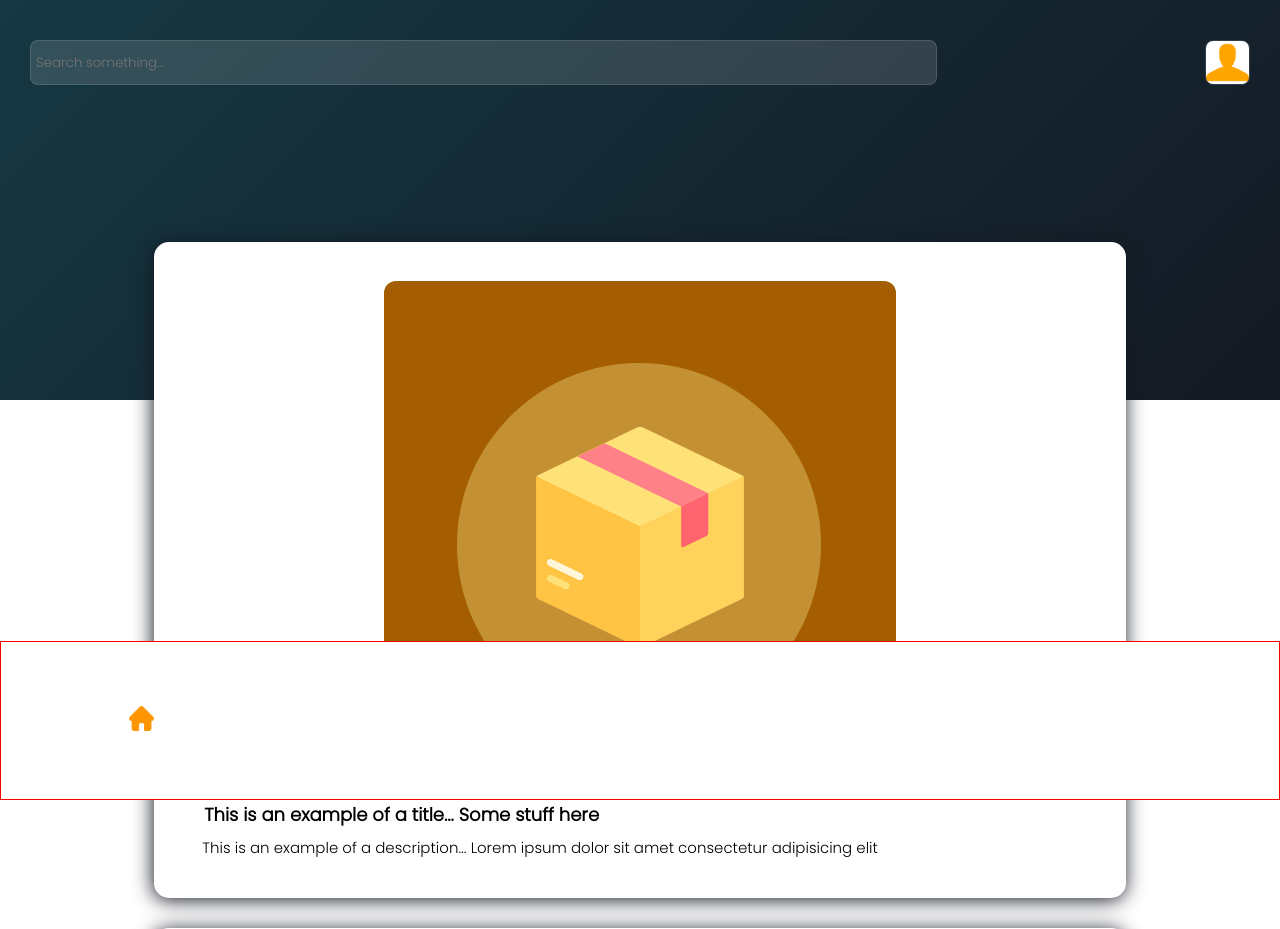
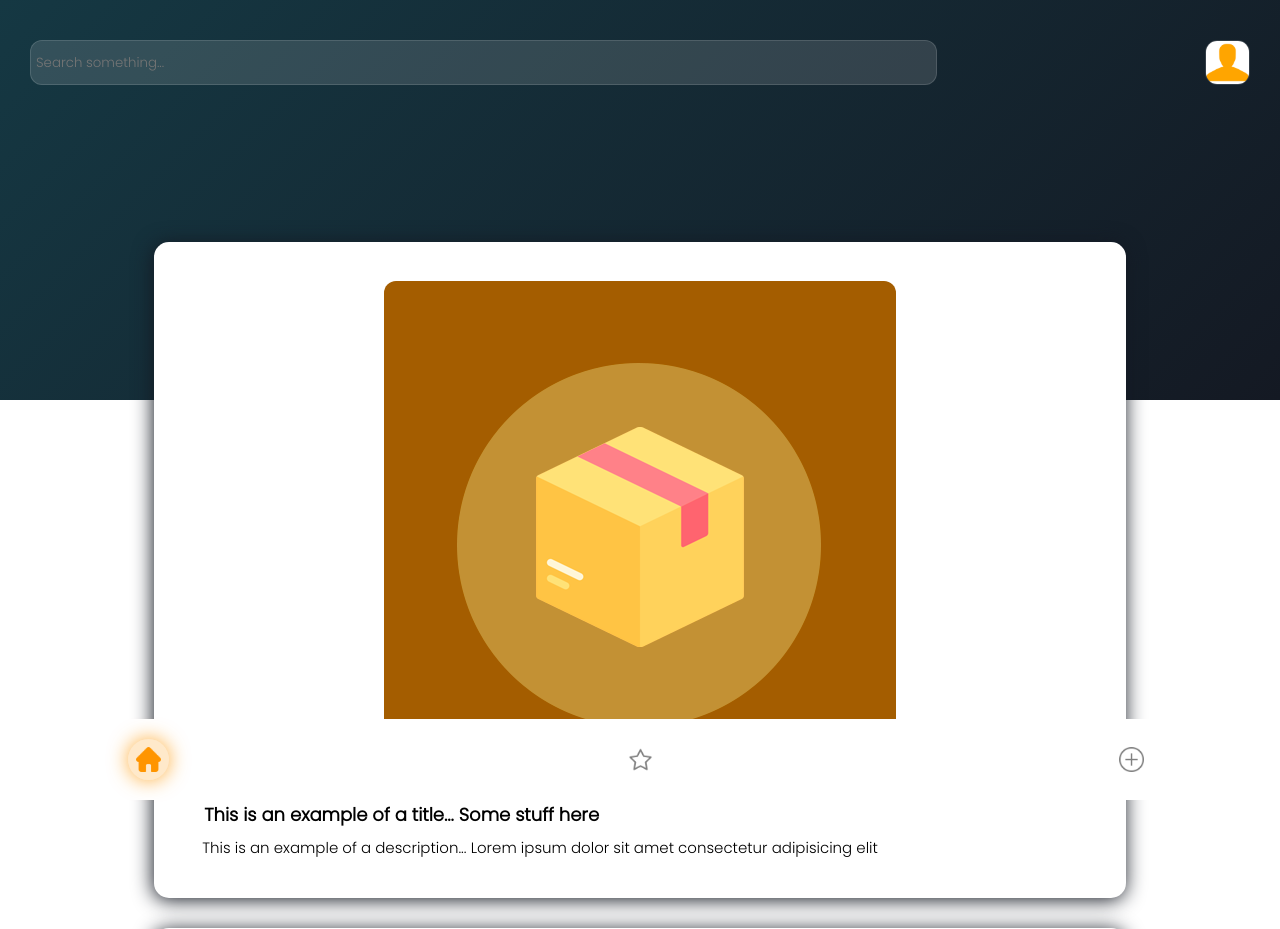
Before and after one commit to OLIFX/website, a PHP site: page /page/home/index.php in a window 1280 px wide. Shown: the top 929 px of the page. Run offline with PHP 8.4, Linux system fonts and the light colour scheme.

Commit message:
Home page done

```diff
--- a/OLIFX/page/home/index.php
+++ b/OLIFX/page/home/index.php
@@ -44,8 +44,16 @@
         </div>
 
         <div class="bottom-navigation">
+            <div class="anchor selected">
+                <img src="../../assets/icons/home.png" alt="Home" class="home selected">
+            </div>
+
             <div class="anchor">
-                <img src="../../assets/icons/home.png" alt="Home" class="home">
+                <img src="../../assets/icons/star-o.png" alt="Home" class="home">
+            </div>
+
+            <div class="anchor">
+                <img src="../../assets/icons/new-o.png" alt="Home" class="home">
             </div>
         </div>
     </div>
--- a/OLIFX/page/home/style.css
+++ b/OLIFX/page/home/style.css
@@ -39,7 +39,7 @@ p, input, label, h1, h2, h3, span {
 .superior-elements .search {
     border: 1px solid #ffffff22;
     background-color: #ffffff22;
-    border-radius: 8px;
+    border-radius: 12px;
     padding: 3px 5px;
     color: #fff;
     width: 100%;
@@ -49,7 +49,12 @@ p, input, label, h1, h2, h3, span {
     border: 1px solid #ffffff22;
     width: 45px;
     height: auto;
-    border-radius: 8px;
+    border-radius: 12px;
+    transition: all ease .2s;
+}
+.superior-elements img:hover {
+    cursor: pointer;
+    transform: translateY(-4px);
 }
 
 
@@ -60,7 +65,7 @@ p, input, label, h1, h2, h3, span {
     position: absolute;
     top: 140px;
     padding: 8% 12%;
-    padding-bottom: 20%;
+    padding-bottom: 100px;
     width: 100%;
 }
 .middle-part .card {
@@ -71,6 +76,10 @@ p, input, label, h1, h2, h3, span {
     background-color: #fff;
     padding: 4% 5%;
     box-shadow: -1px 2px 20px 0px #141923;
+    transition: all ease .4s;
+}
+.middle-part .card:hover {
+    transform: translateY(-8px);
 }
 .middle-part .card img {
     align-self: center;
@@ -90,15 +99,39 @@ p, input, label, h1, h2, h3, span {
 
 
 .bottom-navigation {
+    display: flex;
+    flex-direction: row;
+    align-items: center;
+    justify-content: space-between;
     position: fixed;
     bottom: 0;
-    padding: 5% 10%;
+    padding: 20px 10%;
     width: 100%;
     background-color: #fff;
-    border: 1px solid red;
 }
-.bottom-navigation img {
+.bottom-navigation .anchor {
+    display: flex;
+    align-items: center;
+    justify-content: center;
+    padding: 8px;
+    border-radius: 50%;
+    cursor: pointer;
+    transition: all ease .2s;
+}
+.bottom-navigation .anchor:hover {
+    transform: translateY(-4px);
+}
+.bottom-navigation .anchor img {
+    opacity: 1;
+    filter: invert(50%);
     width: 25px;
+}
+.bottom-navigation .anchor.selected {
+    background-color: #ff960035;
+    box-shadow: 0px 0px 20px #ff9600cc;
+}
+.bottom-navigation .anchor.selected img {
+    opacity: 1;
     /* Filter to orange */
     filter: invert(52%) sepia(59%) saturate(825%) hue-rotate(357deg) brightness(106%) contrast(110%);
 }
```
